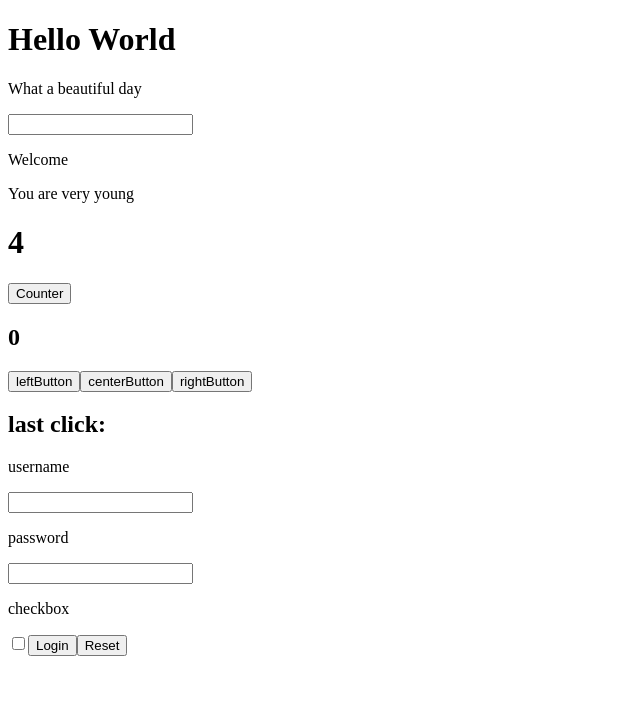
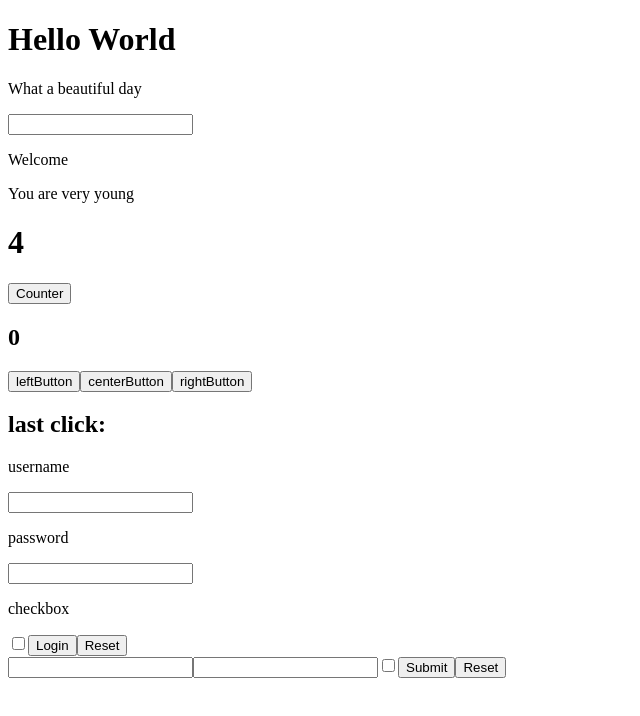
Before and after one commit to Chebaz/React, a React (Create React App) app in the folder my-app/: page / in a window 1280 px wide. Shown: the top 716 px of the page, without its empty margins (0-640 px from the left). Built offline with nearby package versions, Linux system fonts and the light colour scheme.

Commit message:
esercizio completo

```diff
--- a/my-app/src/App.js
+++ b/my-app/src/App.js
@@ -5,6 +5,7 @@ import ClickCounter from "./ClickCounter";
 import ClickTraker from "./ClickTracker";
 import InteractiveWelcome from "./InteractiveWelcome";
 import Login from "./Login";
+import UncotrolledLogin from "./UncontrolledLogin";
 export default class App extends React.Component {
   render() {
     return (
@@ -19,6 +20,7 @@ export default class App extends React.Component {
         <ClickCounter />
         <ClickTraker />
         <Login />
+        <UncotrolledLogin />
       </div>
     );
   }
--- /dev/null
+++ b/my-app/src/UncontrolledLogin.js
@@ -0,0 +1,45 @@
+import React from "react";
+
+export default class UncotrolledLogin extends React.Component {
+  handleSubmit = (event) => {
+    event.preventDefault();
+    const nome = this.inputRefName.value;
+    const password = this.inputRefPsw.value;
+    const check = this.inputCheck.value;
+    console.log(`nome: ${nome} password: ${password} check:${check}`);
+  };
+  handleReset = () => {
+    this.inputRefName.value = "";
+    this.inputRefPsw.value = "";
+  };
+  render() {
+    return (
+      <div>
+        <form onSubmit={this.handleSubmit}>
+          <input
+            type="text"
+            ref={(input) => {
+              this.inputRefName = input;
+            }}
+          />
+          <input
+            type="password"
+            ref={(password) => {
+              this.inputRefPsw = password;
+            }}
+          />
+          <input
+            type="checkbox"
+            ref={(check) => {
+              this.inputCheck = check;
+            }}
+          />
+          <button type="submit">Submit</button>
+          <button type="reset" onClick={this.handleReset}>
+            Reset
+          </button>
+        </form>
+      </div>
+    );
+  }
+}
```
